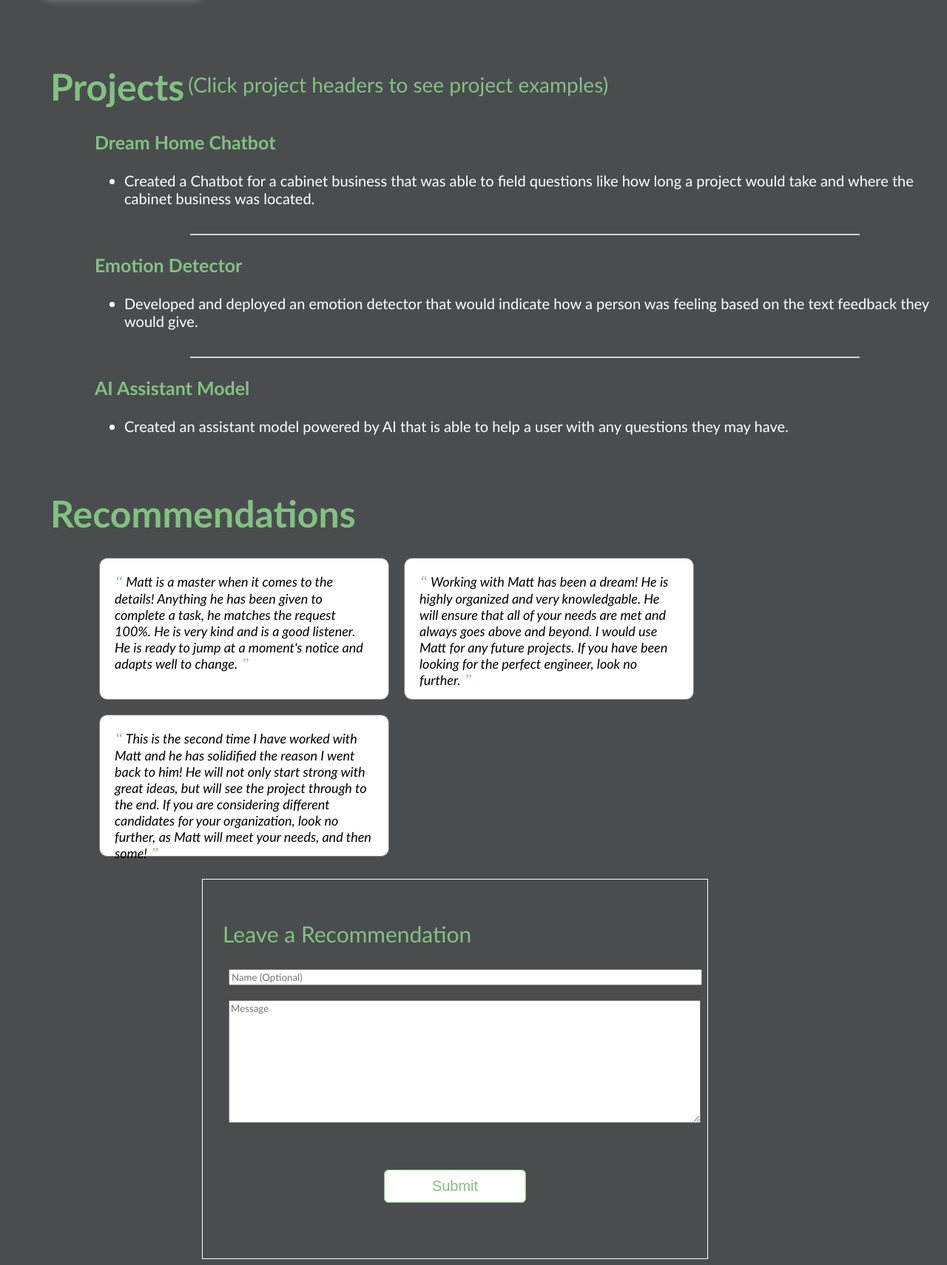
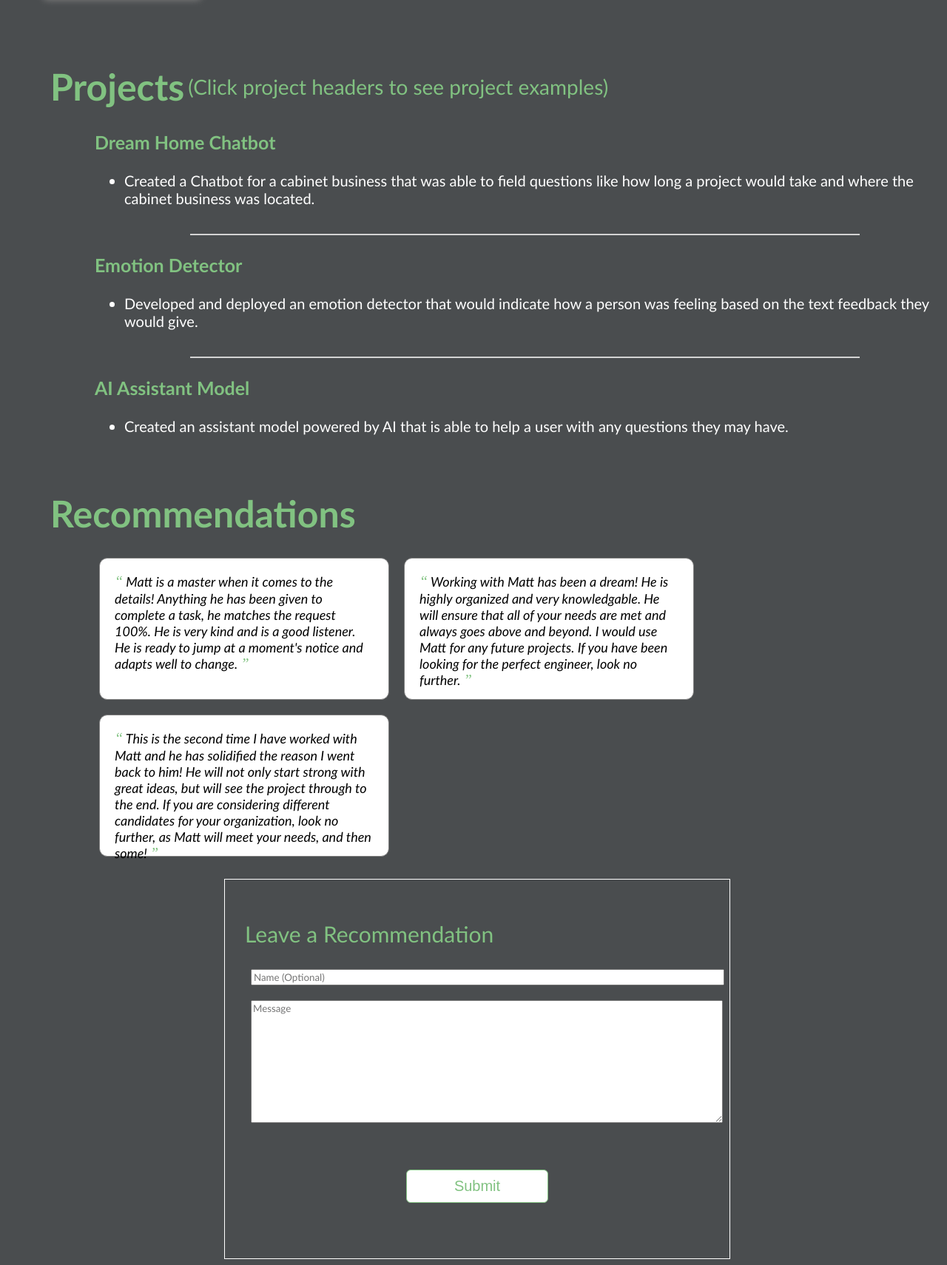
Before and after one commit to mmullett82/mmullett82.github.io, a plain HTML site: page index.html in a window 1280 px wide. Shown: the part 1183-2893 px from the top of the page at 74% size. Drawn offline with Linux system fonts and the light colour scheme; files whose address does not match are found by name.

Commit message:
Update style.css

```diff
--- a/style.css
+++ b/style.css
@@ -191,7 +191,7 @@ h2 {
   color: rgb(129, 194, 129);
   margin: 30px;
   margin-left: -25px;
-  margin-top: 50px;
+  margin-top: 53px;
   margin-bottom: 0px;
 }
 
@@ -324,7 +324,7 @@ fieldset {
   justify-content: center;
   padding: 25px;
   margin-left: 50px;
-  margin-right: 100px;
+  margin-right: 40px;
   border: thin solid white;
   width: 50%;
 }
```
